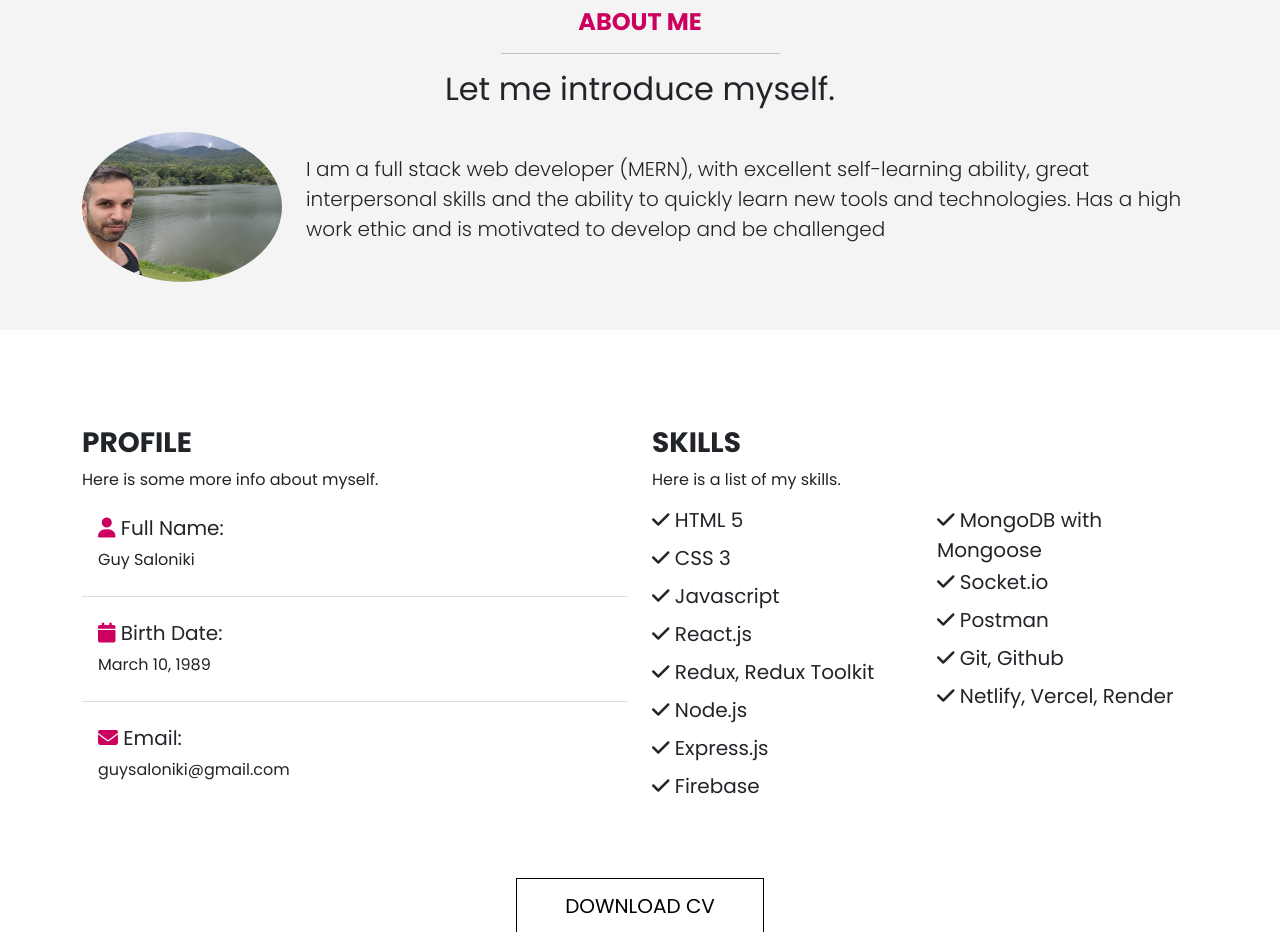
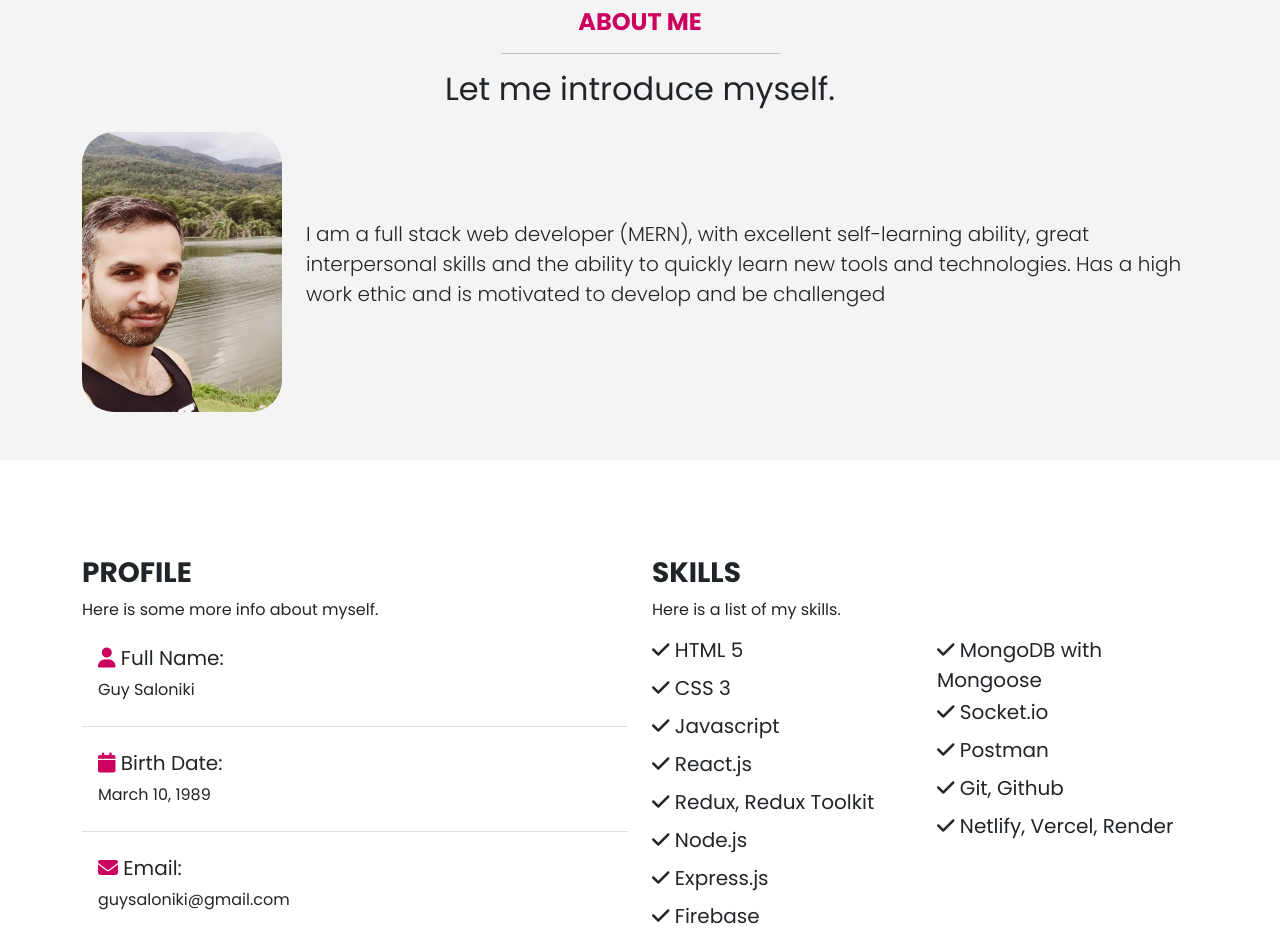
Before and after one commit to guy-saloniki/portfoilio, a website: page index.html in a window 1280 px wide. Shown: the part 840-1772 px from the top of the page. Drawn offline with nearby package versions, Linux system fonts and the light colour scheme; files that its build step writes are made by us from their sources.

Commit message:
added new image

```diff
--- a/index.html
+++ b/index.html
@@ -61,9 +61,9 @@
         </div>
         <div class="about-content d-flex gap-4 align-items-center h-100">
           <img
-            src="images/20230624_145134.jpg"
+            src="images/20230624_145134 (1).jpg"
             alt="Guy"
-            class="about-img img-fluid rounded-circle"
+            class="about-img img-fluid rounded-5"
           />
           <p class="lead">
             I am a full stack web developer (MERN), with excellent self-learning
```
Also changed, not shown: images/20230624_145134 (1).jpg (added), images/20230712_001759.jpg (added).
